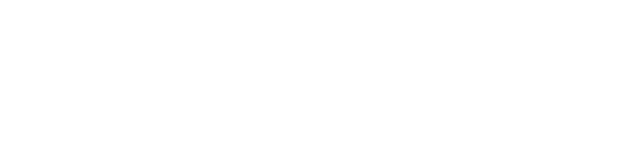
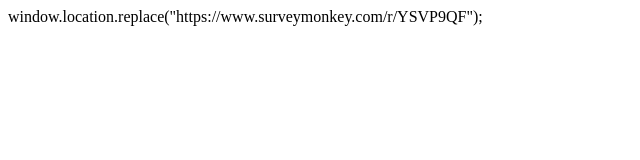
Before and after one commit to David-N-Lopez/PostAR, a plain HTML site: page index.html in a window 1280 px wide. Shown: the whole page, without its empty margins (0-640 px from the left). Drawn offline with Linux system fonts and the light colour scheme.

Commit message:
Testing 3

```diff
--- a/index.html
+++ b/index.html
@@ -19,5 +19,7 @@
 Analytics"></a></div></noscript>
 <!-- End of Statcounter Code -->
 
+window.location.replace("https://www.surveymonkey.com/r/YSVP9QF");
+
 </body>
 </html>
```
